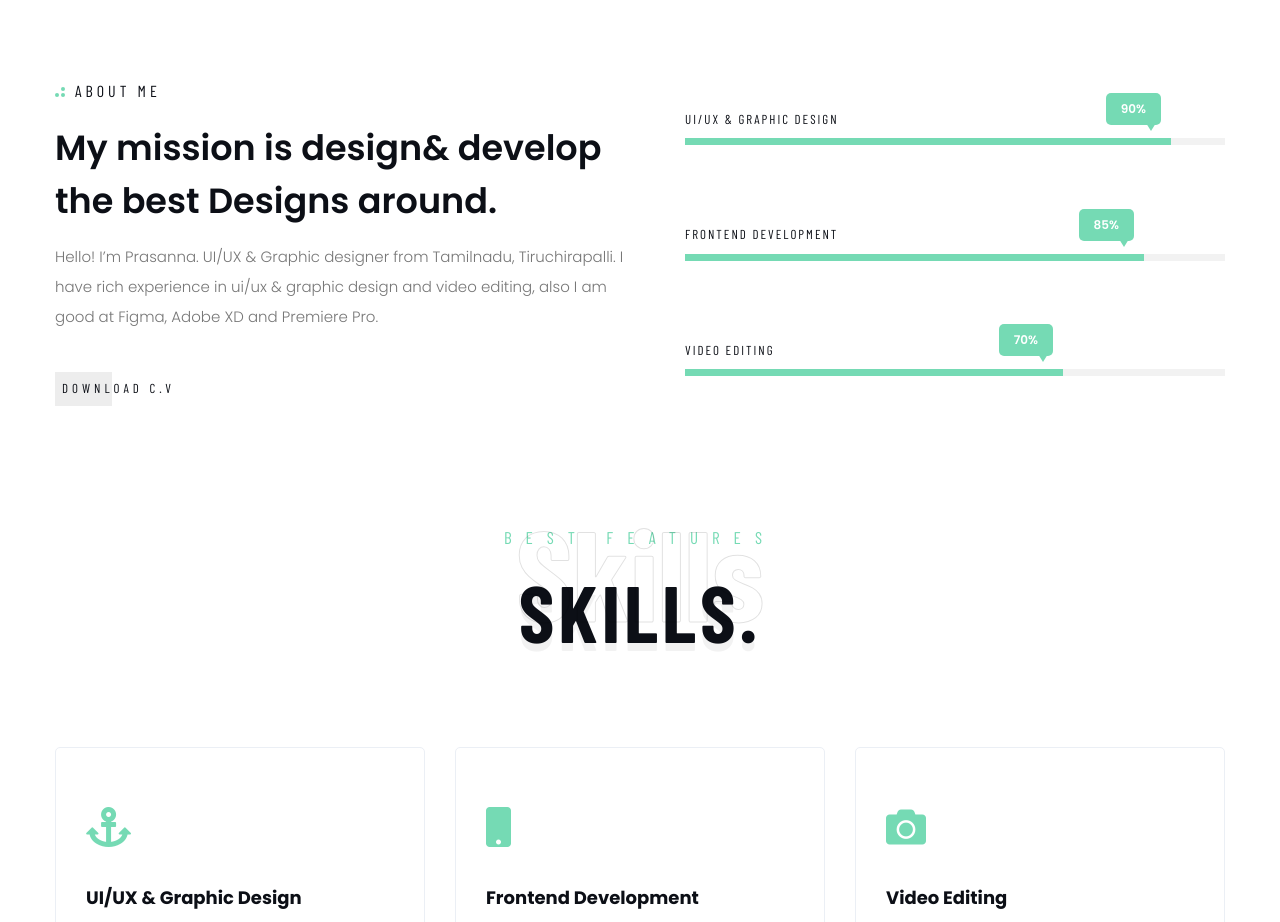
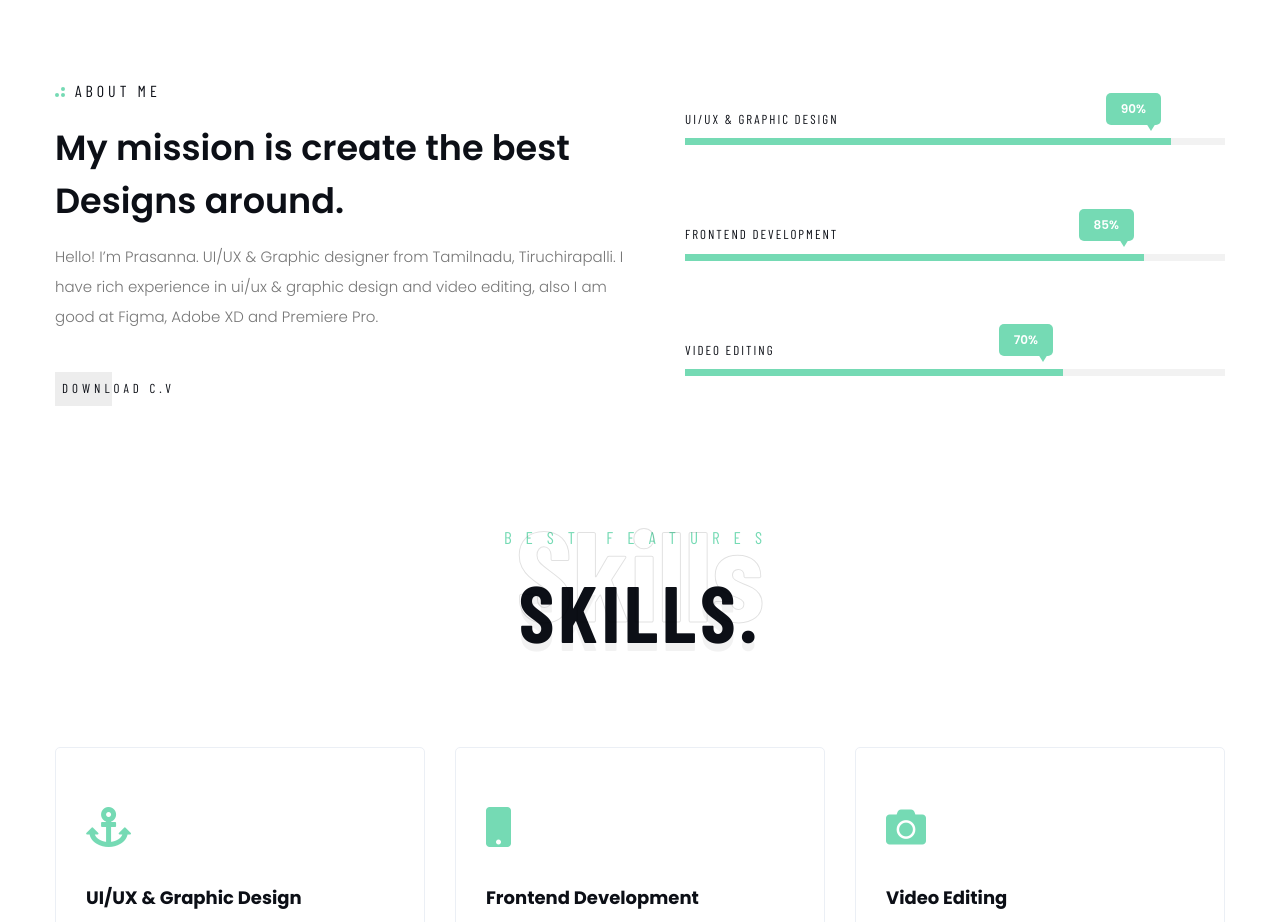
Before and after one commit to prasanna-m16/portfolio, a plain HTML site: page index.html in a window 1280 px wide. Shown: the part 840-1762 px from the top of the page. Drawn offline with nearby package versions, Linux system fonts and the light colour scheme; a web font is replaced by a local one.

Commit message:
index.html

```diff
--- a/index.html
+++ b/index.html
@@ -90,7 +90,7 @@
 
                                 <h6>About Me</h6><span></span> <span></span> <span></span></div>
 
-                            <h3>My mission is design& develop the best Designs around.</h3>
+                            <h3>My mission is create the best Designs around.</h3>
 
                             <p>Hello! I’m Prasanna. UI/UX & Graphic designer from Tamilnadu, Tiruchirapalli. I have rich experience in ui/ux & graphic design and video editing, also I am good at Figma, Adobe XD and Premiere Pro.</p><a href=resume.pdf class=simple-btn>Download C.V</a></div>
 
```
